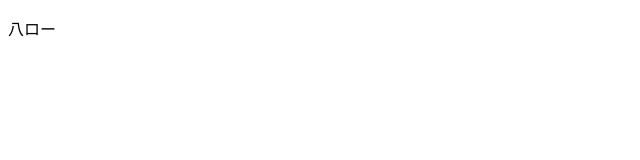
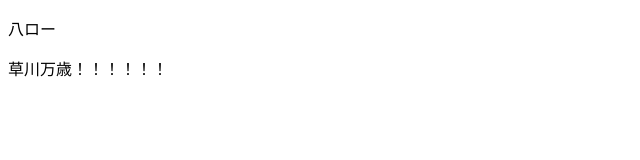
Before and after one commit to ras-a/project, a plain HTML site: page index.html in a window 1280 px wide. Shown: the whole page, without its empty margins (0-640 px from the left). Drawn offline with Linux system fonts and the light colour scheme.

Commit message:
追加した

```diff
--- a/index.html
+++ b/index.html
@@ -6,5 +6,6 @@
 </head>
 <body>
 	<p>八ロー</p>
+	<div>草川万歳！！！！！！</div>
 </body>
 </html>
```
